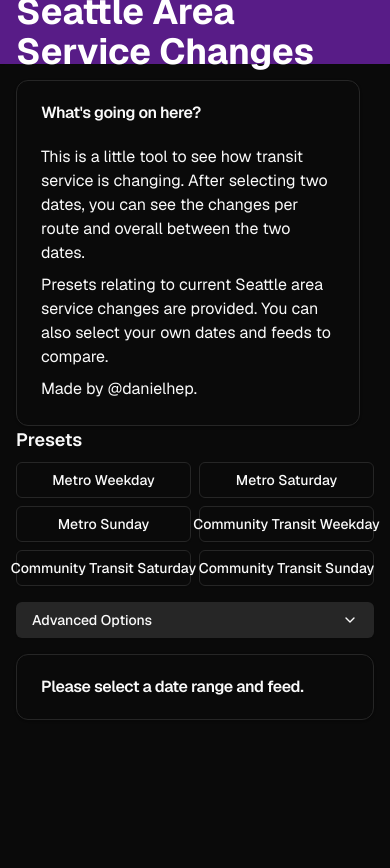
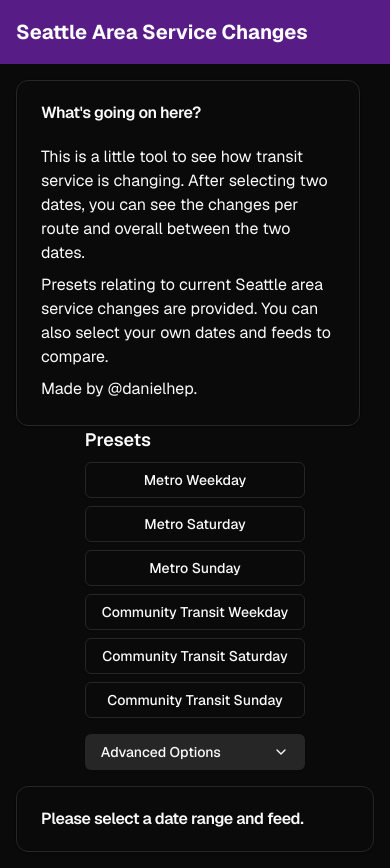
Before and after one commit to danielhep/service-changes, a Next.js app: page / in a window 390 px wide. Before the commit the page ends 844 px from the top, so only its background shows below. Built offline with nearby package versions, Linux system fonts and the light colour scheme.

Commit message:
improve mobile view

```diff
--- a/src/app/layout.tsx
+++ b/src/app/layout.tsx
@@ -31,7 +31,7 @@
           disableTransitionOnChange
         >
           <header className="h-16 w-full bg-purple-900 shadow-sm flex items-center px-4">
-            <h1 className="text-4xl font-bold text-white">Seattle Area Service Changes</h1>
+            <h1 className="md:text-4xl font-bold text-white text-xl">Seattle Area Service Changes</h1>
           </header>
           {children}
         </ThemeProvider>
--- a/src/components/controls.tsx
+++ b/src/components/controls.tsx
@@ -158,7 +158,7 @@
       {/* Presets */}
       <div>
         <h2 className="mb-2 text-lg font-semibold">Presets</h2>
-        <div className="grid grid-cols-2 gap-2 md:grid-cols-3">
+        <div className="grid grid-cols-1 gap-2 md:grid-cols-3">
           {presets.map((preset) => (
             <Button
               key={preset.id}
--- a/src/components/table/data-table.tsx
+++ b/src/components/table/data-table.tsx
@@ -28,7 +28,7 @@
 }) {
 
   return (
-    <Table className="max-w-2xl m-auto">
+    <Table className="max-w-2xl m-auto whitespace-nowrap">
       <TableHeader>
         <TableRow>
           <TableHead>Route Short Name</TableHead>
```
